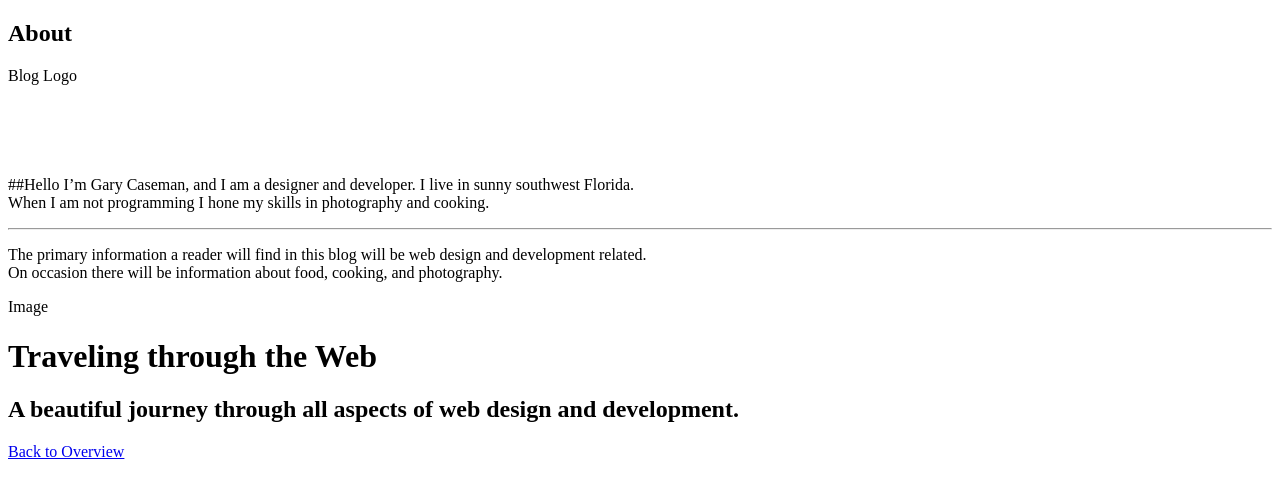
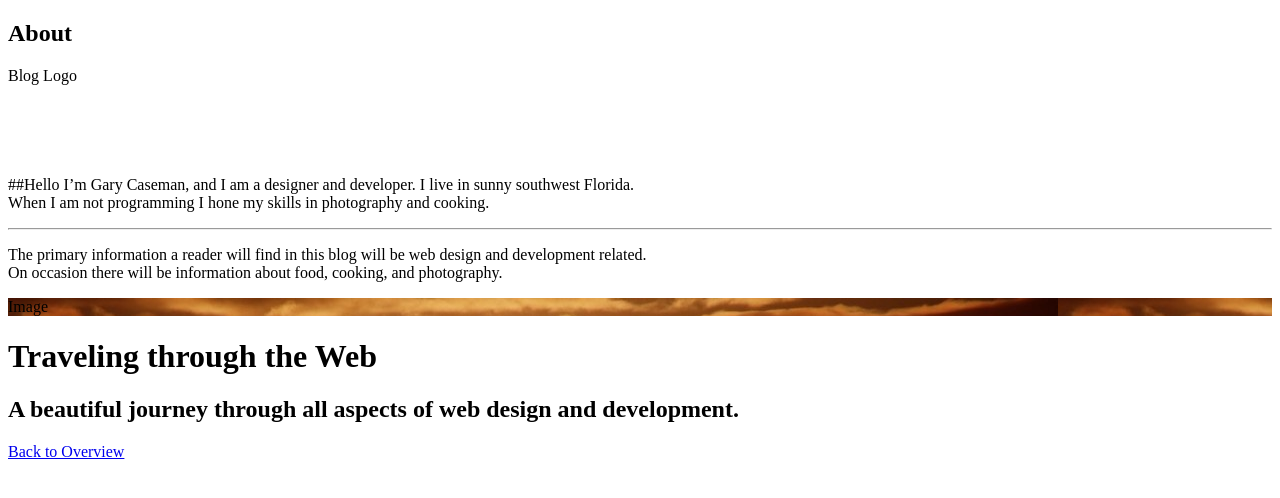
Before and after one commit to wingsfan70/Blog, a Jekyll site: the page built from about.md, in a window 1280 px wide. Shown: the top 498 px of the page. Built offline with Jekyll 4.4.1, drawn with Linux system fonts in a browser that asks for light colours; nearby versions of some CDN libraries; some web fonts are replaced; comment, search, counter and statistics services are not loaded.

Commit message:
Update _config.yml

```diff
--- a/_config.yml
+++ b/_config.yml
@@ -10,13 +10,13 @@
 
 email: a-mail@mail.mail
 #blog logo
-logo: "assets/images/logo.jpg"
+logo: "/assets/images/logo.jpg"
 # blog cover
-cover: "assets/images/2Planes.jpg"
+cover: "/assets/images/2Planes.jpg"
 
 name: 'Gary Caseman'
 author: 'Gary Caseman'
-author_image: "assets/images/avatar.png"
+author_image: "/assets/images/avatar.png"
 
 paginate:	5
 
```
